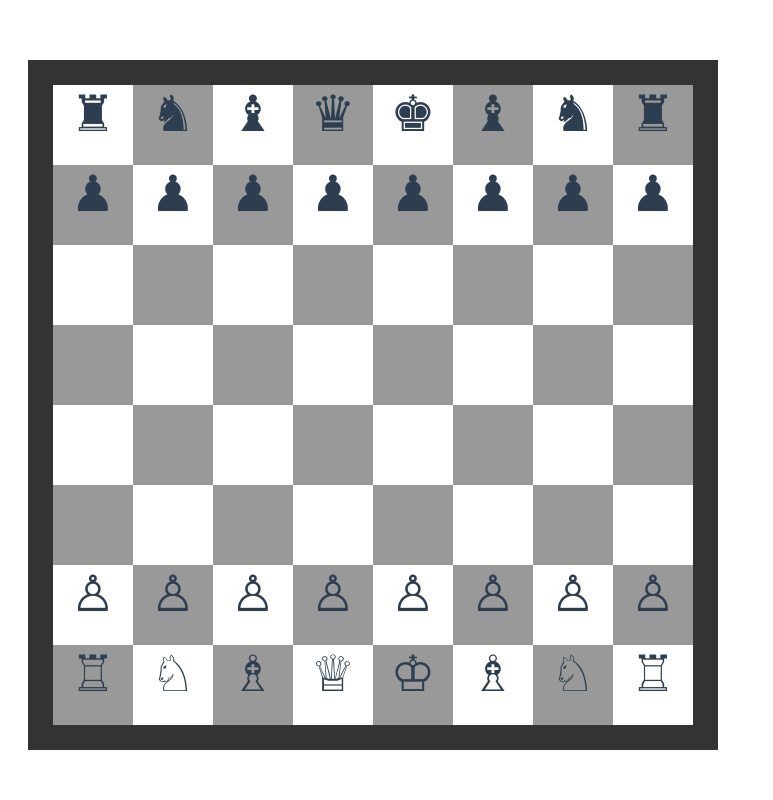
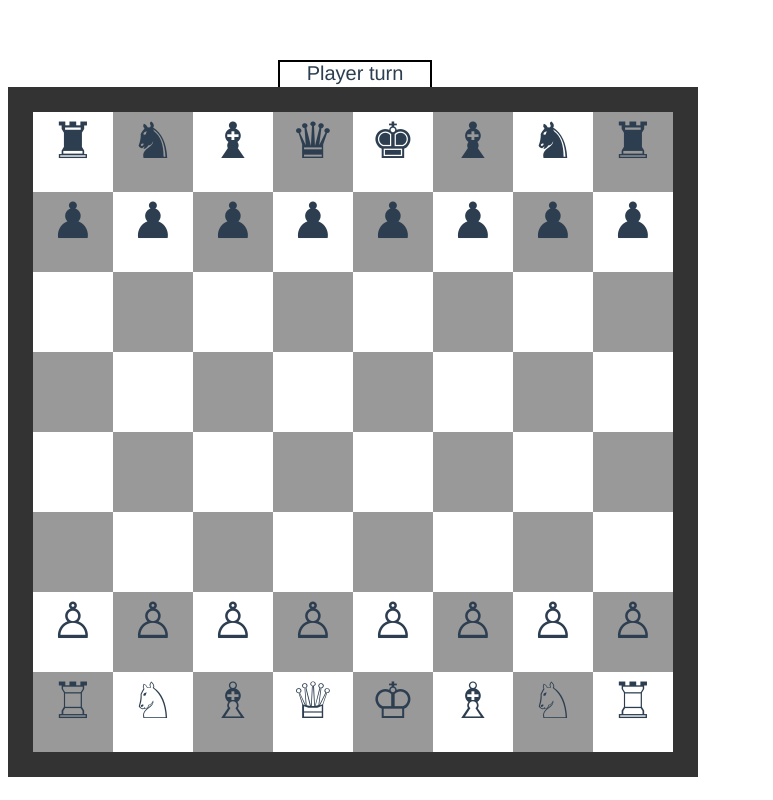
Before and after one commit to nhjelle/nhjelle.github.io, a Vue app in the folder chess-ai/: page / in a window 1280 px wide. Shown: the whole page, without its empty margins (0-773 px from the left). Built offline with nearby package versions, Linux system fonts and the light colour scheme.

Commit message:
add turn display

```diff
--- a/chess-ai/src/components/Chess.vue
+++ b/chess-ai/src/components/Chess.vue
@@ -1,5 +1,9 @@
 <template>
     <div>
+        <div class="thinking">
+            <span v-if="aiThinking">AI is thinking...</span>
+            <span v-else>Player turn</span>
+        </div>
         <div class="chessboard">
             <div class="gameover" v-if="winner != ''">
                 <div class="gameover-text">The winner is: {{winner}}</div>
@@ -24,6 +28,7 @@ export default {
     },
     data: function(){
             return {
+                aiThinking: false,
                 selectedCell: null,
                 legalMoves: [],
                 cells: [],
@@ -101,8 +106,12 @@ export default {
             }
             return false;
         },
-        playAIMove(){
+        async playAIMove(){
+            this.aiThinking = true;
+            await new Promise(resolve => setTimeout(resolve, 100));
+            await this.$nextTick(function() {
                 this.alphaBetaMax(-Infinity, Infinity, 4, true);
+                this.aiThinking = false;
                 this.movePiece(this.aiMove.move.piecePos, this.aiMove.move.movePos);
                 this.aiMove = {value: -Infinity, move: null, min: Infinity};
                 if(this.checkGameover()) return;
@@ -111,8 +120,10 @@ export default {
                         cell.value = null;
                     }
                 }
+            })
         },
         selectCell(row, col){
+            if(!this.aiThinking){
                 if(this.selectedCell){
                     if(row == this.selectedCell.row && col == this.selectedCell.col){
                         this.selectedCell = null;
@@ -132,10 +143,9 @@ export default {
                                 console.log("Game over.");
                                 return;
                             } else {
-                            let self = this;
                                 setTimeout(async () => {
-                                await self.$nextTick();
-                                this.playAIMove();
+                                    await this.$nextTick();
+                                    await this.playAIMove();
                                     this.displayBoard = this.cloneBoard(this.cells);
                                 }, 500);
                             }
@@ -151,6 +161,7 @@ export default {
                         if(this.legalMoves && this.legalMoves.length > 0){
                             for(let move of this.legalMoves){
                                 this.cells[move.row][move.col].legalMove = true;
+                            }
                         }
                     }
                 }
@@ -192,7 +203,7 @@ export default {
                         col: col
                     });
                 }
-                if(row > 0 && this.cells[row - 1][col].piece === null){
+                if(row > 0 && !this.cells[row - 1][col].piece){
                     moves.push({
                         row: row-1,
                         col: col
@@ -215,7 +226,7 @@ export default {
                         col: col
                     });
                 }
-                if(row < this.cells.length-1 && !this.cells[row+1][col].piece && !this.cells[row+2][col].piece){
+                if(row < this.cells.length-1 && !this.cells[row+1][col].piece){
                     moves.push({
                         row: row+1,
                         col: col
@@ -575,6 +586,17 @@ export default {
 }
 </script>
 <style>
+.thinking {
+    position: relative;
+    height: 25px;
+    width: 150px;
+    left:270px;
+    text-align:center;
+    font-size:125%;
+    font-weight:300;
+    border: 2px solid black;
+    border-bottom: 0;
+}
 .gameover {
     border-radius: 25px;
     z-index: 10;
@@ -617,7 +639,7 @@ button:hover{
 .chessboard {
     width: 640px;
     height: 640px;
-    margin: 20px;
+    margin: 0px;
     border: 25px solid #333;
 }
 .cell {
```
Also changed, not shown: 4 other files (tests, documents, lock files or other folders). Lines whose indentation alone changed are shown as unchanged.
